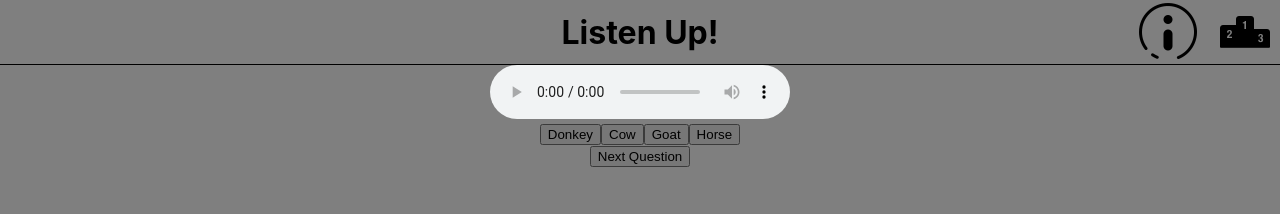
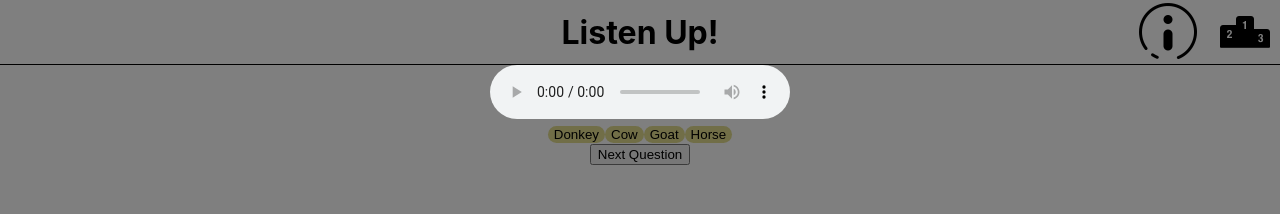
Before and after one commit to Listen-Up-2210/listen-up-ui, a React (Create React App) app: page /1/1/play in a window 1280 px wide. Shown: the top 214 px of the page. Built offline with nearby package versions, Linux system fonts and the light colour scheme.

Commit message:
Change color of button depending on correctness

```diff
--- a/src/Components/Audio/Audio.js
+++ b/src/Components/Audio/Audio.js
@@ -6,7 +6,7 @@ const Audio = ({audioURL}) => {
   return (
     <ReactAudioPlayer
       src={audioURL}
-      autoPlay
+      // autoPlay
       controls
     />
   )
--- a/src/Components/Choices/Choices.css
+++ b/src/Components/Choices/Choices.css
@@ -1,3 +1,18 @@
-.choices-container {
 
+.base {
+  background-color: rgb(227, 222, 143);
+  border-radius: 10px;
+  border: none;
 }
+
+.correct {
+  background-color: green;
+  border-radius: 10px;
+  border: none;
+}
+
+.incorrect {
+  background-color: red;
+  border-radius: 10px;
+  border: none;
+}
--- a/src/Components/Choices/Choices.js
+++ b/src/Components/Choices/Choices.js
@@ -1,19 +1,32 @@
-import React from "react";
+import React, { useState } from "react";
 import './Choices.css'
 
 const Choices = ({correctAnswer, wrongAnswers}) => {
 
+  const [selectedAnswer, setSelectedAnswer] = useState('')
+
   const answers = [...wrongAnswers, correctAnswer]
-
   const shuffledAnswers = answers.sort(() => Math.random() - .5)
 
-  const checkAnswer = () => {
-
+  const checkAnswer = (e) => {
+    console.log(e.target.id)
+    setSelectedAnswer(e.target.name)
+    if(selectedAnswer === correctAnswer) {
+      e.target.className = 'correct'
+    } else {
+      e.target.className = 'incorrect'
+    }
   }
 
-  const answerButtons = shuffledAnswers.map(answer => {
+  const answerButtons = shuffledAnswers?.map((answer, index) => {
     return (
-      <button>{answer}</button>
+      <button onClick={(e) => checkAnswer(e)}
+        className='base'
+        id={index}
+        key={index}
+        name={answer}
+        >{answer}
+      </button>
     )
   })
 
```
